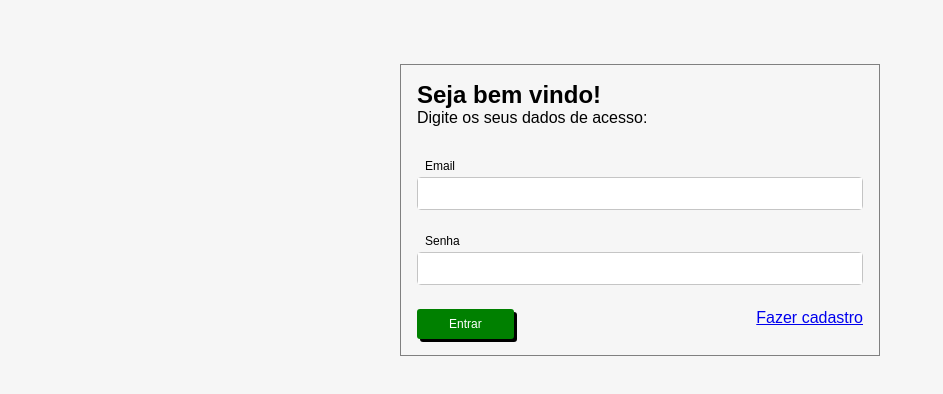
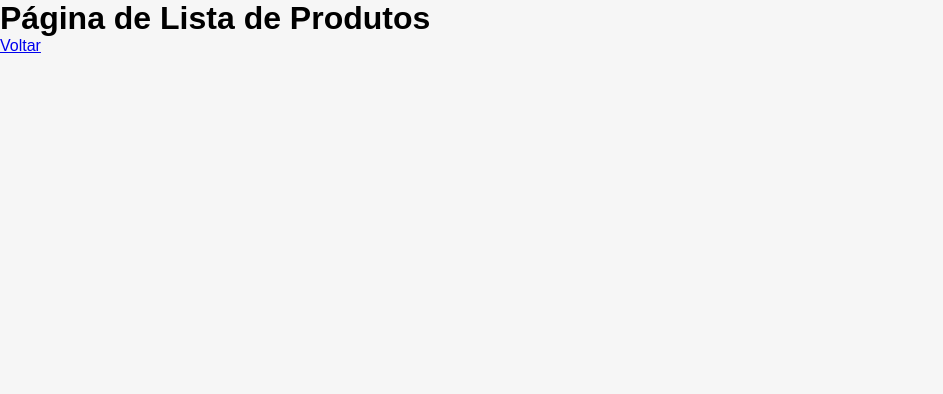
Before and after one commit to mikansc/labcar-frontend, a React (Vite) app: page /lista-produtos in a window 1280 px wide. Shown: the top 394 px of the page, without its empty margins (0-943 px from the left). Built offline with nearby package versions, Linux system fonts and the light colour scheme.

Commit message:
implementa navegacao de cadastro - login

```diff
--- a/src/App.jsx
+++ b/src/App.jsx
@@ -1,7 +1,19 @@
+import { BrowserRouter, Route, Routes } from "react-router-dom";
+
+import Cadastro from "./paginas/Cadastro";
+import ListaProdutos from "./paginas/ListaProdutos";
 import Login from "./paginas/Login";
 
 const App = () => {
-  return <Login />;
+  return (
+    <BrowserRouter>
+      <Routes>
+        <Route path="/" element={<Login />} />
+        <Route path="/cadastro" element={<Cadastro />} />
+        <Route path="/lista-produtos" element={<ListaProdutos />} />
+      </Routes>
+    </BrowserRouter>
+  );
 };
 
 export default App;
--- /dev/null
+++ b/src/paginas/ListaProdutos/index.jsx
@@ -0,0 +1,12 @@
+import { Link } from "react-router-dom";
+
+const ListaProdutos = () => {
+  return (
+    <div>
+      <h1>Página de Lista de Produtos</h1>
+      <Link to="/">Voltar</Link>
+    </div>
+  );
+};
+
+export default ListaProdutos;
--- a/src/paginas/Login/index.jsx
+++ b/src/paginas/Login/index.jsx
@@ -1,9 +1,41 @@
+import { Link, useNavigate } from "react-router-dom";
 import Botao from "../../componentes/Botao";
 import Input from "../../componentes/Input";
 
+import { useState } from "react";
 import "./login.css";
 
 const Login = () => {
+  const [email, setEmail] = useState("");
+  const [senha, setSenha] = useState("");
+
+  const navegar = useNavigate();
+
+  const confirmarLogin = () => {
+    if (email === "") {
+      alert("Digite um e-mail válido");
+      return;
+    }
+
+    if (senha === "") {
+      alert("Digite uma senha válida");
+      return;
+    }
+
+    navegar("lista-produtos");
+
+    //  ESSE CÓDIGO AQUI TÁ PARECENDO MUITO UMA FUNÇÃO DE LOGIN...
+    // fetch("http://localhost:8080/api/login", {
+    //   method: "POST",
+    //   headers: {
+    //     "Content-Type": "application/json",
+    //   },
+    //   body: JSON.stringify({ email, senha }),
+    // }).then(() => {
+    //   navegar("lista-produtos");
+    // });
+  };
+
   return (
     <section>
       <div className="login__conteiner">
@@ -16,25 +48,23 @@ const Login = () => {
           <Input
             etiqueta="Email"
             id="email"
-            aoMudar={(e) => console.log(e.target.value)}
+            aoMudar={(e) => setEmail(e.target.value)}
             tipo="text"
           />
           <Input
             etiqueta="Senha"
             id="senha"
-            aoMudar={(e) => console.log(e.target.value)}
+            aoMudar={(e) => setSenha(e.target.value)}
             tipo="password"
           />
           <div className="login__form-acao">
             <Botao
-              aoClicar={() => {
-                alert("Clicou!!!");
-              }}
+              aoClicar={confirmarLogin}
               tipo="button"
               titulo="Entrar"
               cor="green"
             />
-            <a href="#">Fazer cadastro</a>
+            <Link to="cadastro">Fazer cadastro</Link>
           </div>
         </form>
       </div>
```
